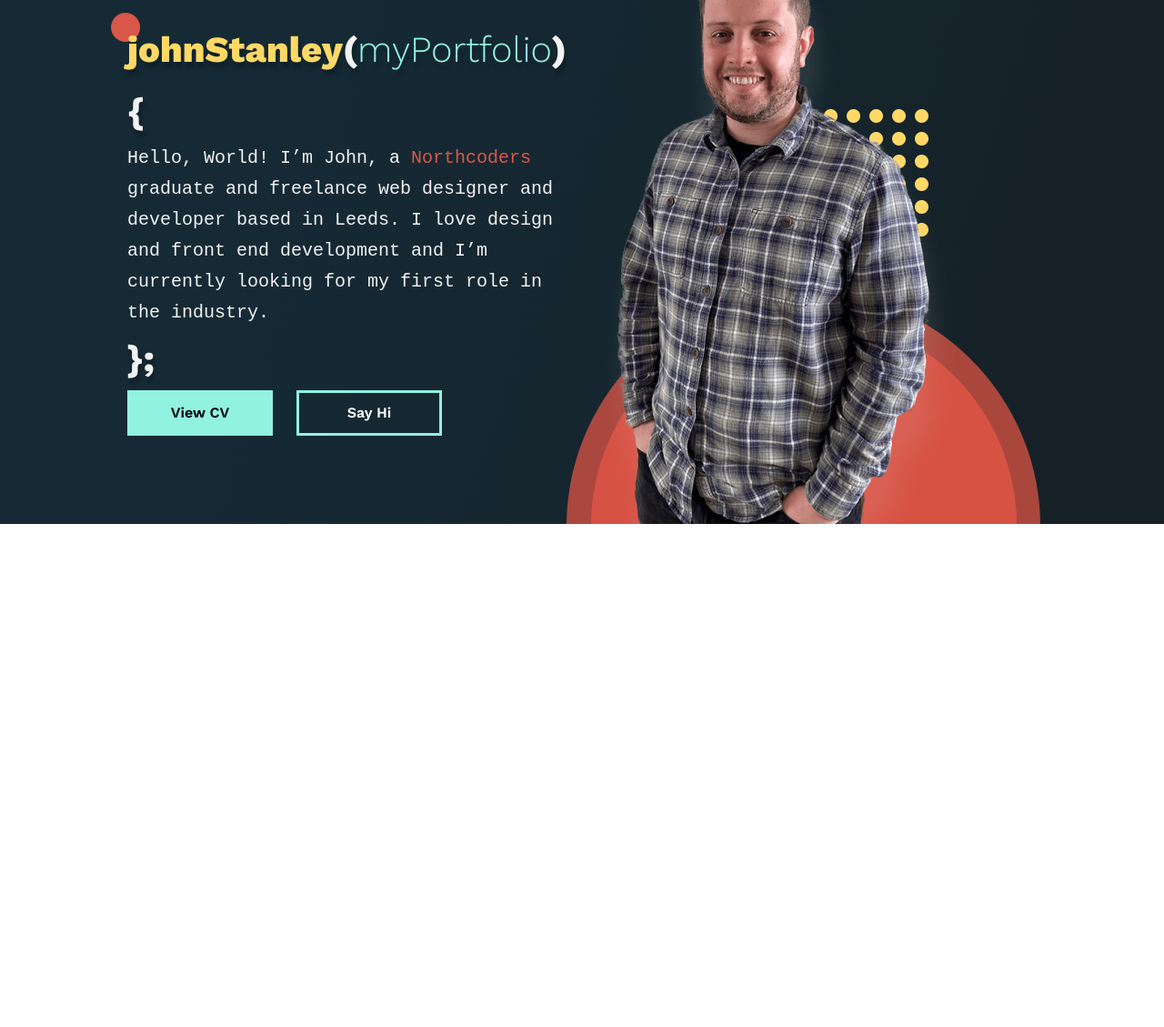
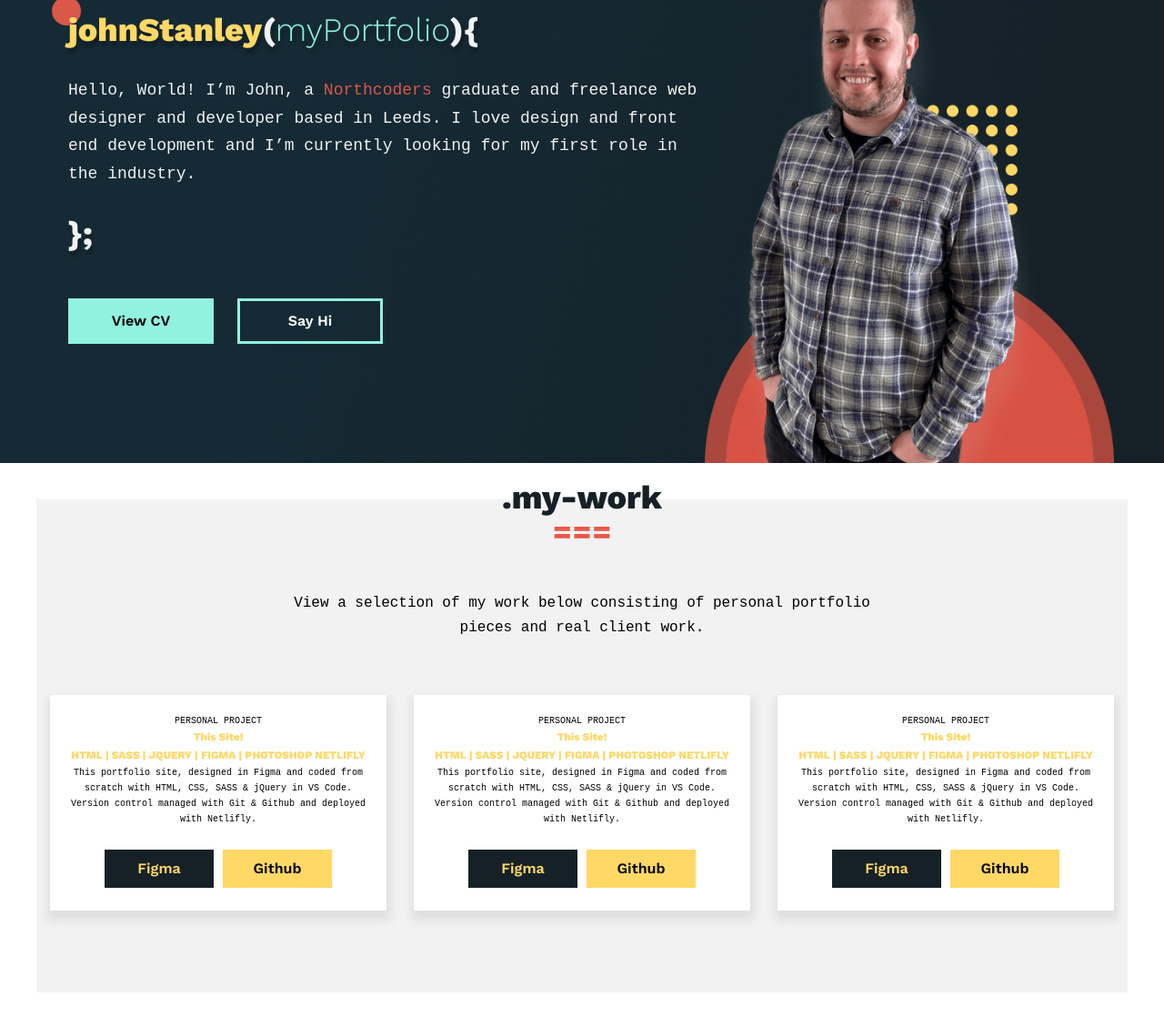
Before and after one commit to JuanBorracho/personal-portfolio-2022, a plain HTML site: page index.html in a window 1280 px wide. Shown: the part 177-1306 px from the top of the page at 91% size. Before the commit the page ends 800 px from the top, so only its background shows below. Drawn offline with nearby package versions, Linux system fonts and the light colour scheme; a web font is replaced by a local one.

Commit message:
added main layout section and started styling portfolio grid

```diff
--- a/index.html
+++ b/index.html
@@ -59,10 +59,81 @@
             <button class="btn btn--ghost-blue">Say Hi</button>
           </div>
         </div>
+
         <img
           src="./img/john-stanley-hero-portrait-graphic.png"
           class="hero__img"
         />
+      </div>
+    </section>
+    <section class="section">
+      <div class="section__background">
+        <div class="section__container">
+          <div class="section-title">
+            <h2 class="section-title__heading">.my-work</h2>
+            <img
+              src="./img/equality-operator-graphic.svg"
+              class="section-title__img"
+            />
+          </div>
+          <div class="my-work">
+            <p class="my-work__text">
+              View a selection of my work below consisting of personal portfolio
+              pieces and real client work.
+            </p>
+          </div>
+
+          <div class="portfolio">
+            <div class="portfolio-item portfolio-item--1">
+              <p class="portfolio-item__label">PERSONAL PROJECT</p>
+              <h3 class="portfolio-item__title">This Site!</h3>
+              <h3 class="portfolio-item__sub-title">
+                HTML | SASS | JQUERY | FIGMA | PHOTOSHOP NETLIFLY
+              </h3>
+              <p class="portfolio-item__description">
+                This portfolio site, designed in Figma and coded from scratch
+                with HTML, CSS, SASS & jQuery in VS Code. Version control
+                managed with Git & Github and deployed with Netlifly.
+              </p>
+              <div class="portfolio-item__button-box">
+                <button class="btn btn--black btn--small">Figma</button>
+                <button class="btn btn--yellow btn--small">Github</button>
+              </div>
+            </div>
+            <div class="portfolio-item portfolio-item--2">
+              <p class="portfolio-item__label">PERSONAL PROJECT</p>
+              <h3 class="portfolio-item__title">This Site!</h3>
+              <h3 class="portfolio-item__sub-title">
+                HTML | SASS | JQUERY | FIGMA | PHOTOSHOP NETLIFLY
+              </h3>
+              <p class="portfolio-item__description">
+                This portfolio site, designed in Figma and coded from scratch
+                with HTML, CSS, SASS & jQuery in VS Code. Version control
+                managed with Git & Github and deployed with Netlifly.
+              </p>
+              <div class="portfolio-item__button-box">
+                <button class="btn btn--black btn--small">Figma</button>
+                <button class="btn btn--yellow btn--small">Github</button>
+              </div>
+            </div>
+            <div class="portfolio-item portfolio-item--3">
+              <p class="portfolio-item__label">PERSONAL PROJECT</p>
+              <h3 class="portfolio-item__title">This Site!</h3>
+              <h3 class="portfolio-item__sub-title">
+                HTML | SASS | JQUERY | FIGMA | PHOTOSHOP NETLIFLY
+              </h3>
+              <p class="portfolio-item__description">
+                This portfolio site, designed in Figma and coded from scratch
+                with HTML, CSS, SASS & jQuery in VS Code. Version control
+                managed with Git & Github and deployed with Netlifly.
+              </p>
+              <div class="portfolio-item__button-box">
+                <button class="btn btn--black btn--small">Figma</button>
+                <button class="btn btn--yellow btn--small">Github</button>
+              </div>
+            </div>
+          </div>
+        </div>
       </div>
     </section>
     <script
--- a/sass/base/_base.scss
+++ b/sass/base/_base.scss
@@ -15,6 +15,7 @@ body {
   box-sizing: border-box;
   min-height: 100vh;
   text-rendering: optimizeSpeed;
+  // overflow-x: hidden;
 }
 
 a {
--- a/sass/base/_typography.scss
+++ b/sass/base/_typography.scss
@@ -6,8 +6,9 @@ h3 {
   color: $color-yellow;
 }
 
-h1 {
-  font-size: 40px;
+h1,
+h2 {
+  font-size: 3.6rem;
 }
 
 body {
--- a/sass/components/_buttons.scss
+++ b/sass/components/_buttons.scss
@@ -45,7 +45,7 @@
     background-color: $color-yellow;
     border: solid 0.3rem $color-yellow;
     padding: 0.3rem;
-    margin-right: 2rem;
+    margin: 0.5rem;
     box-shadow: inset 0 5rem 0 0 $color-yellow;
     transition: ease-in-out 0.4s;
 
@@ -62,7 +62,7 @@
     border: solid 0.3rem $color-black;
     padding: 0.3rem;
     color: $color-yellow;
-    margin-right: 2rem;
+    margin: 0.5rem;
     box-shadow: inset 0 5rem 0 0 $color-black;
     transition: ease-in-out 0.4s;
 
@@ -74,4 +74,9 @@
       box-shadow: inset 0 0 0 0 $color-black;
     }
   }
+
+  &--small {
+    width: 12rem;
+    height: 4.2rem;
+  }
 }
--- a/sass/layout/_elements.scss
+++ b/sass/layout/_elements.scss
@@ -1,9 +1,49 @@
-// .background {
-//   background-color: $color-grey;
-//   margin: 6rem;
-// }
+.section {
+  &__background {
+    margin: 4rem;
+    background-color: $color-grey;
+    display: flex;
+    justify-content: center;
+  }
 
-// .container {
-//   margin: 6rem 14rem;
-//   max-width: 116rem;
-// }
+  &__container {
+    max-width: 132rem;
+    width: 100%;
+    padding-bottom: 6rem;
+  }
+}
+
+.section-title {
+  transform: translateY(-40%);
+  text-align: center;
+
+  &__heading {
+    color: $color-black;
+  }
+}
+
+.portfolio {
+  display: flex;
+  flex-wrap: wrap;
+  justify-content: space-between;
+  align-items: stretch;
+}
+
+.portfolio-item {
+  padding: 2rem;
+  margin: 3rem 1.5rem;
+  flex: 1;
+  // width: 40rem;
+  background-color: #fff;
+  text-align: center;
+  box-shadow: 0.1rem 0.7rem 1rem 0.4rem rgba(0, 0, 0, 0.08);
+
+  &__description {
+    margin-bottom: 2rem;
+  }
+
+  &__button-box {
+    display: flex;
+    justify-content: center;
+  }
+}
--- a/sass/layout/_header.scss
+++ b/sass/layout/_header.scss
@@ -8,6 +8,10 @@
   &__logo-box {
     display: flex;
     align-items: center;
+  }
+
+  &__logo {
+    max-width: 15rem;
   }
 
   &__nav {
--- a/sass/pages/_home.scss
+++ b/sass/pages/_home.scss
@@ -1,22 +1,27 @@
 .hero {
   background: $background-gradient-dark;
+  display: flex;
+  justify-content: center;
 
   &__container {
-    margin: 0 14rem;
+    padding-top: 2rem;
     display: flex;
     justify-content: space-between;
+    padding: 2rem 4rem 0 6rem;
   }
 
   &__title {
     position: relative;
     z-index: 3;
     text-shadow: 0.2rem 0.6rem 0.4rem rgba(0, 0, 0, 0.25);
+    margin-bottom: 2rem;
   }
 
   &__left {
     display: flex;
     flex-direction: column;
-    justify-content: center;
+    padding-top: 6rem;
+    max-width: 70rem;
 
     &::before {
       content: '';
@@ -34,8 +39,29 @@
     }
   }
 
+  &__img {
+    max-width: 45rem;
+  }
+
   &__text {
-    font-size: 2rem;
+    font-size: 1.8rem;
     color: $color-grey;
+    margin-bottom: 2rem;
+  }
+
+  &__button-box {
+    margin-top: 2rem;
   }
 }
+
+.my-work {
+  display: flex;
+  justify-content: center;
+  text-align: center;
+  margin: 2rem 0 3rem 0;
+
+  &__text {
+    font-size: 1.6rem;
+    max-width: 70rem;
+  }
+}
```
Also changed, not shown: css/style.css, img/equality-operator-graphic.svg (added), 1 other file.
